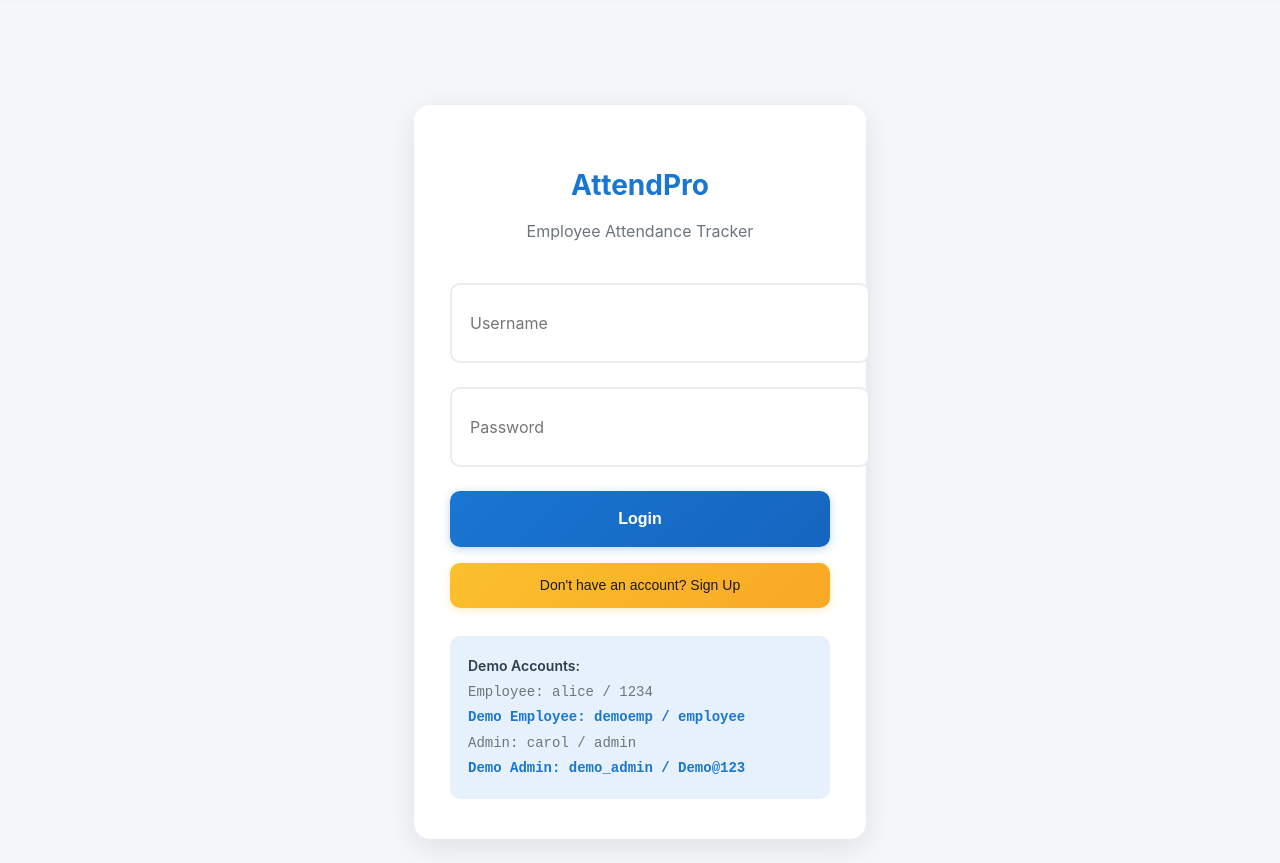
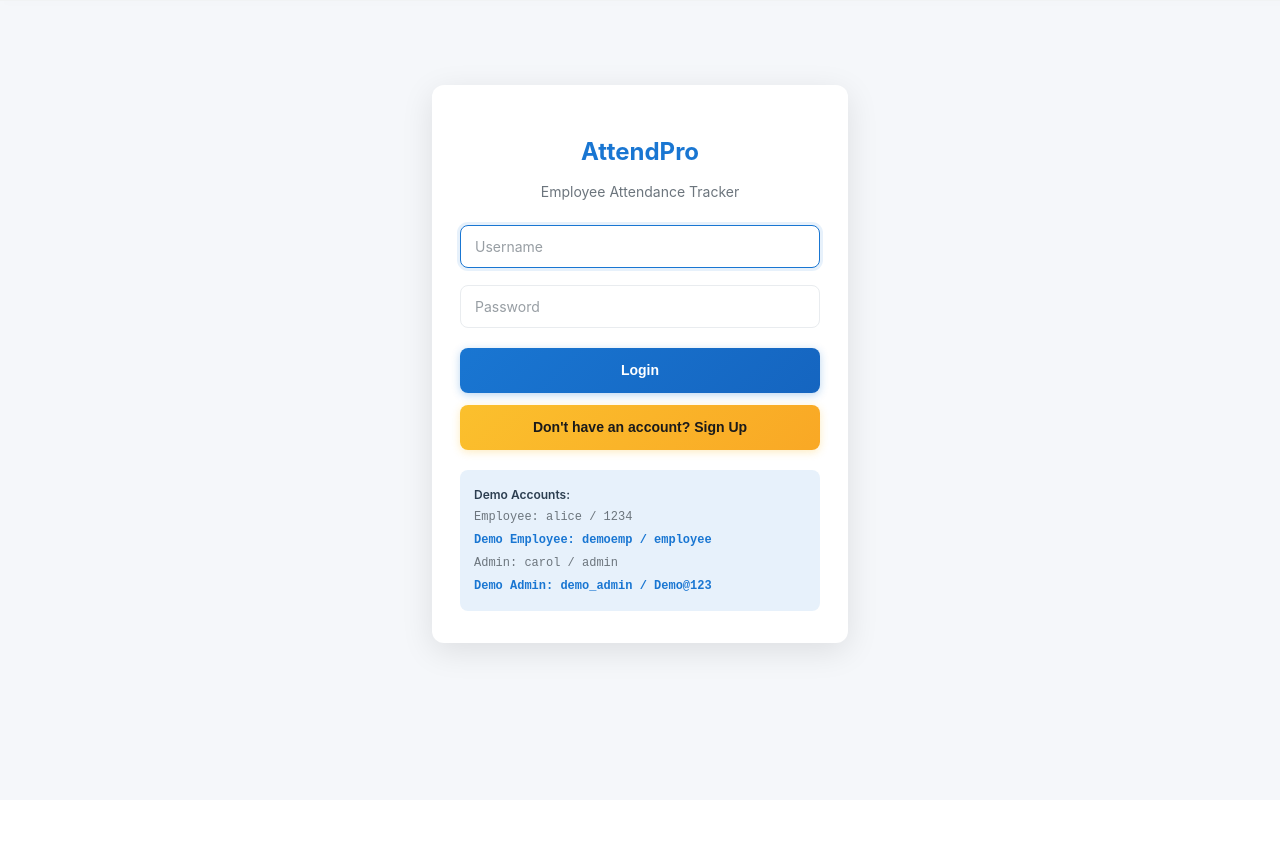
Before and after one commit to DarssiniRamesh/attendpro-dashboard-108619-108632, a React (Create React App) app in the folder frontend_dashboard/: page / in a window 1280 px wide. After the commit the page ends 800 px from the top, so only its background shows below. Built offline with nearby package versions, Linux system fonts and the light colour scheme; the HTML template or start-up script is replaced by a standard one.

Commit message:
CheckPoint - cg6269c98a

```diff
--- a/frontend_dashboard/src/App.css
+++ b/frontend_dashboard/src/App.css
@@ -569,6 +569,139 @@
   100% { transform: rotate(360deg); }
 }
 
+/* Enhanced Form Styling */
+.form-group {
+  margin-bottom: 16px;
+  position: relative;
+}
+
+.form-group label {
+  display: block;
+  margin-bottom: 6px;
+  font-weight: var(--font-weight-medium);
+  font-size: var(--font-size-sm);
+  color: var(--text-primary);
+}
+
+.form-input {
+  width: 100%;
+  border-radius: 8px;
+  border: 1px solid var(--border-color);
+  padding: 10px 14px;
+  font-size: var(--font-size-sm);
+  line-height: var(--line-height-normal);
+  background: var(--bg-secondary);
+  color: var(--text-primary);
+  transition: all 0.3s ease;
+  outline: none;
+  font-family: inherit;
+  min-height: 40px;
+  box-sizing: border-box;
+}
+
+.form-input:focus {
+  border-color: #1976d2;
+  box-shadow: 0 0 0 3px rgba(25, 118, 210, 0.1);
+  transform: translateY(-1px);
+}
+
+.form-input:hover {
+  border-color: var(--text-secondary);
+}
+
+.form-input::placeholder {
+  color: var(--text-secondary);
+  opacity: 0.7;
+}
+
+.form-input.error {
+  border-color: #d32f2f;
+  box-shadow: 0 0 0 3px rgba(211, 47, 47, 0.1);
+}
+
+.form-error {
+  color: #d32f2f;
+  font-size: var(--font-size-xs);
+  margin-top: 4px;
+  display: block;
+}
+
+.form-textarea {
+  resize: vertical;
+  min-height: 80px;
+  font-family: inherit;
+}
+
+.form-button-group {
+  display: flex;
+  gap: 12px;
+  margin-top: 20px;
+}
+
+.form-button-group .form-button {
+  flex: 1;
+  margin: 0;
+}
+
+.form-button {
+  border-radius: 8px;
+  padding: 12px 24px;
+  font-weight: var(--font-weight-semibold);
+  font-size: var(--font-size-sm);
+  line-height: var(--line-height-normal);
+  cursor: pointer;
+  transition: all 0.3s ease;
+  position: relative;
+  overflow: hidden;
+  min-height: 40px;
+  display: flex;
+  align-items: center;
+  justify-content: center;
+  white-space: nowrap;
+  box-sizing: border-box;
+  border: none;
+  outline: none;
+}
+
+.form-button:hover {
+  transform: translateY(-2px);
+  box-shadow: 0 4px 12px rgba(0, 0, 0, 0.15);
+}
+
+.form-button:active {
+  transform: translateY(0);
+}
+
+.form-button:disabled {
+  opacity: 0.6;
+  cursor: not-allowed;
+  transform: none;
+}
+
+.form-button.primary {
+  background: linear-gradient(135deg, #1976d2, #1565c0);
+  color: #fff;
+  box-shadow: 0 2px 8px rgba(25, 118, 210, 0.3);
+}
+
+.form-button.secondary {
+  background: linear-gradient(135deg, #fbc02d, #f9a825);
+  color: #1a1a1a;
+  box-shadow: 0 2px 8px rgba(251, 192, 45, 0.3);
+}
+
+.form-button.danger {
+  background: linear-gradient(135deg, #d32f2f, #c62828);
+  color: #fff;
+  box-shadow: 0 2px 8px rgba(211, 47, 47, 0.3);
+}
+
+.form-button.success {
+  background: linear-gradient(135deg, #4caf50, #388e3c);
+  color: #fff;
+  box-shadow: 0 2px 8px rgba(76, 175, 80, 0.3);
+}
+
 /* Utility Classes */
 .text-center { text-align: center; }
 .text-left { text-align: left; }
@@ -688,7 +821,28 @@
 .focus\:ring:focus { box-shadow: 0 0 0 3px rgba(25, 118, 210, 0.1); }
 
 /* Responsive Utilities */
+/* Form Responsive Styles */
 @media (max-width: 768px) {
+  .form-group {
+    margin-bottom: 14px;
+  }
+
+  .form-input {
+    padding: 8px 12px;
+    font-size: var(--font-size-sm);
+    min-height: 36px;
+  }
+
+  .form-button {
+    padding: 10px 20px;
+    font-size: var(--font-size-sm);
+    min-height: 36px;
+  }
+
+  .form-button-group {
+    gap: 8px;
+  }
+
   .md\:hidden { display: none; }
   .md\:block { display: block; }
   .md\:flex { display: flex; }
@@ -702,6 +856,31 @@
 }
 
 @media (max-width: 480px) {
+  .form-group {
+    margin-bottom: 12px;
+  }
+
+  .form-input {
+    padding: 6px 10px;
+    font-size: var(--font-size-sm);
+    min-height: 32px;
+  }
+
+  .form-button {
+    padding: 8px 16px;
+    font-size: var(--font-size-sm);
+    min-height: 32px;
+  }
+
+  .form-button-group {
+    gap: 6px;
+    flex-direction: column;
+  }
+
+  .form-button-group .form-button {
+    width: 100%;
+  }
+
   .sm\:hidden { display: none; }
   .sm\:block { display: block; }
   .sm\:flex { display: flex; }
--- a/frontend_dashboard/src/pages/Login.js
+++ b/frontend_dashboard/src/pages/Login.js
@@ -25,20 +25,20 @@ function Login({ handleLogin, setView }) {
   return (
     <div
       style={{
-        maxWidth: 380,
-        margin: "80px auto 0 auto",
+        maxWidth: 360,
+        margin: "60px auto 0 auto",
         background: "var(--bg-secondary)",
-        borderRadius: 16,
+        borderRadius: 12,
         boxShadow: "0 8px 32px rgba(0, 0, 0, 0.1)",
-        padding: "40px 36px",
+        padding: "32px 28px",
       }}
     >
       <h2
         style={{
           color: "#1976d2",
           fontWeight: "var(--font-weight-bold)",
-          fontSize: "var(--font-size-3xl)",
-          marginBottom: 12,
+          fontSize: "var(--font-size-2xl)",
+          marginBottom: 8,
           textAlign: "center",
           lineHeight: "var(--line-height-tight)",
         }}
@@ -48,9 +48,9 @@ function Login({ handleLogin, setView }) {
       <p
         style={{
           color: "var(--text-secondary)",
-          marginBottom: 36,
+          marginBottom: 24,
           textAlign: "center",
-          fontSize: "var(--font-size-base)",
+          fontSize: "var(--font-size-sm)",
           lineHeight: "var(--line-height-normal)",
         }}
       >
@@ -61,10 +61,10 @@ function Login({ handleLogin, setView }) {
         <div style={{
           background: 'rgba(211, 47, 47, 0.1)',
           color: '#d32f2f',
-          padding: '12px 16px',
-          borderRadius: 8,
-          marginBottom: 20,
-          fontSize: 14,
+          padding: '10px 14px',
+          borderRadius: 6,
+          marginBottom: 16,
+          fontSize: 13,
           textAlign: 'center',
         }}>
           {error}
@@ -72,50 +72,45 @@ function Login({ handleLogin, setView }) {
       )}
 
       <form onSubmit={handleSubmit}>
-        <div style={{ marginBottom: 20 }}>
+        <div className="form-group">
           <input
             type="text"
             autoFocus
             placeholder="Username"
             value={username}
             onChange={e => setUsername(e.target.value)}
-            style={inputStyle}
+            className="form-input"
             autoComplete="username"
             required
           />
         </div>
-        <div style={{ marginBottom: 24 }}>
+        <div className="form-group">
           <input
             type="password"
             placeholder="Password"
             value={password}
             onChange={e => setPassword(e.target.value)}
-            style={inputStyle}
+            className="form-input"
             autoComplete="current-password"
             required
           />
         </div>
-        <button
-          style={{
-            ...mainBtnStyle,
-            width: '100%',
-            marginBottom: 16,
-            padding: '16px 20px',
-            fontSize: "var(--font-size-base)",
-            fontWeight: "var(--font-weight-semibold)",
-          }}
-          type="submit"
-        >
-          Login
-        </button>
+        <div className="form-button-group">
+          <button
+            className="form-button primary"
+            style={{ width: '100%' }}
+            type="submit"
+          >
+            Login
+          </button>
+        </div>
 
         <button
           type="button"
+          className="form-button secondary"
           style={{
-            ...secBtnStyle,
             width: '100%',
-            marginTop: 0,
-            marginRight: 0,
+            marginTop: 12,
           }}
           onClick={() => setView('register')}
         >
@@ -124,18 +119,18 @@ function Login({ handleLogin, setView }) {
       </form>
 
       <div style={{
-        marginTop: 28,
-        padding: '18px',
+        marginTop: 20,
+        padding: '14px',
         background: 'rgba(25, 118, 210, 0.1)',
-        borderRadius: 10,
-        fontSize: "var(--font-size-sm)",
+        borderRadius: 8,
+        fontSize: "var(--font-size-xs)",
         color: 'var(--text-secondary)',
         lineHeight: "var(--line-height-relaxed)",
       }}>
         <strong style={{ fontWeight: "var(--font-weight-semibold)", color: "var(--text-primary)" }}>
           Demo Accounts:
         </strong><br />
-        <span style={{ fontFamily: "monospace", fontSize: "var(--font-size-sm)" }}>
+        <span style={{ fontFamily: "monospace", fontSize: "var(--font-size-xs)" }}>
           Employee: alice / 1234<br />
           <strong style={{ color: "var(--text-accent)" }}>Demo Employee: demoemp / employee</strong><br />
           Admin: carol / admin<br />
--- a/frontend_dashboard/src/styles/constants.js
+++ b/frontend_dashboard/src/styles/constants.js
@@ -15,28 +15,29 @@ export const cardStyle = {
 
 export const inputStyle = {
   width: "100%",
-  borderRadius: 10,
-  border: "2px solid var(--border-color)",
-  padding: "14px 18px",
-  fontSize: "var(--font-size-base)",
+  borderRadius: 8,
+  border: "1px solid var(--border-color)",
+  padding: "10px 14px",
+  fontSize: "var(--font-size-sm)",
   lineHeight: "var(--line-height-normal)",
-  marginTop: "4px",
+  marginTop: "2px",
   background: "var(--bg-secondary)",
   color: "var(--text-primary)",
   transition: "all 0.3s ease",
   outline: "none",
   fontFamily: "inherit",
-  minHeight: "48px",
+  minHeight: "40px",
+  boxSizing: "border-box",
 };
 
 export const mainBtnStyle = {
   background: "linear-gradient(135deg, #1976d2, #1565c0)",
   color: "#fff",
   border: "none",
-  borderRadius: 10,
-  padding: "14px 28px",
+  borderRadius: 8,
+  padding: "12px 24px",
   fontWeight: "var(--font-weight-semibold)",
-  fontSize: "var(--font-size-base)",
+  fontSize: "var(--font-size-sm)",
   lineHeight: "var(--line-height-normal)",
   cursor: "pointer",
   marginRight: 8,
@@ -44,19 +45,20 @@ export const mainBtnStyle = {
   boxShadow: "0 2px 8px rgba(25, 118, 210, 0.3)",
   position: "relative",
   overflow: "hidden",
-  minHeight: "48px",
+  minHeight: "40px",
   display: "flex",
   alignItems: "center",
   justifyContent: "center",
   whiteSpace: "nowrap",
+  boxSizing: "border-box",
 };
 
 export const secBtnStyle = {
   background: "linear-gradient(135deg, #fbc02d, #f9a825)",
   color: "#1a1a1a",
   border: "none",
-  borderRadius: 10,
-  padding: "12px 24px",
+  borderRadius: 8,
+  padding: "10px 20px",
   fontWeight: "var(--font-weight-medium)",
   fontSize: "var(--font-size-sm)",
   lineHeight: "var(--line-height-normal)",
@@ -65,19 +67,20 @@ export const secBtnStyle = {
   marginTop: 8,
   transition: "all 0.3s ease",
   boxShadow: "0 2px 8px rgba(251, 192, 45, 0.3)",
-  minHeight: "44px",
+  minHeight: "38px",
   display: "flex",
   alignItems: "center",
   justifyContent: "center",
   whiteSpace: "nowrap",
+  boxSizing: "border-box",
 };
 
 export const dangerBtnStyle = {
   background: "linear-gradient(135deg, #d32f2f, #c62828)",
   color: "#fff",
   border: "none",
-  borderRadius: 10,
-  padding: "12px 24px",
+  borderRadius: 8,
+  padding: "10px 20px",
   fontWeight: "var(--font-weight-medium)",
   fontSize: "var(--font-size-sm)",
   lineHeight: "var(--line-height-normal)",
@@ -86,18 +89,19 @@ export const dangerBtnStyle = {
   marginTop: 8,
   transition: "all 0.3s ease",
   boxShadow: "0 2px 8px rgba(211, 47, 47, 0.3)",
-  minHeight: "44px",
+  minHeight: "38px",
   display: "flex",
   alignItems: "center",
   justifyContent: "center",
+  boxSizing: "border-box",
 };
 
 export const successBtnStyle = {
   background: "linear-gradient(135deg, #4caf50, #388e3c)",
   color: "#fff",
   border: "none",
-  borderRadius: 10,
-  padding: "12px 24px",
+  borderRadius: 8,
+  padding: "10px 20px",
   fontWeight: "var(--font-weight-medium)",
   fontSize: "var(--font-size-sm)",
   lineHeight: "var(--line-height-normal)",
@@ -106,10 +110,11 @@ export const successBtnStyle = {
   marginTop: 8,
   transition: "all 0.3s ease",
   boxShadow: "0 2px 8px rgba(76, 175, 80, 0.3)",
-  minHeight: "44px",
+  minHeight: "38px",
   display: "flex",
   alignItems: "center",
   justifyContent: "center",
+  boxSizing: "border-box",
 };
 
 export const dataTableStyle = {
```
Also changed, not shown: frontend_dashboard/src/pages/LeaveApplication.js (+43 -19 lines), frontend_dashboard/src/pages/LeaveRequests.js (+4 -4 lines), frontend_dashboard/src/pages/Register.js (+40 -58 lines).
